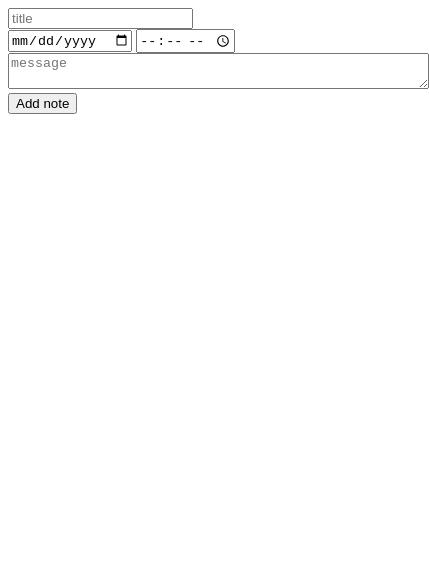
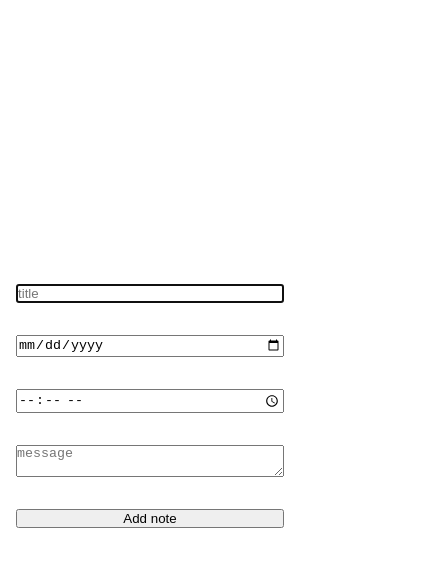
Before and after one commit to sriram2000na/electron-todo, an Electron app: page src/addEvent.html in a window 300 px wide. Shown: the whole page, 429 px wide, since content can reach past the window. Drawn offline with Linux system fonts and the light colour scheme.

Commit message:
design changes

```diff
--- a/src/addEvent.html
+++ b/src/addEvent.html
@@ -4,19 +4,22 @@
     <meta charset="UTF-8">
     <meta http-equiv="Content-Security-Policy" content="default-src 'self'; script-src 'self'">
     <meta http-equiv="X-Content-Security-Policy" content="default-src 'self'; script-src 'self'">
-    <title>Hello World!</title>
+    <title>Add a TODO</title>
+    <link rel="stylesheet" href="addtodo.css">
   </head>
   <body>
-    <div>
-      <div className="inputField">
-        <input type="text" name="title" id="title" placeholder="title"/>
+    <div class="insides">
+      <div class="inputField">
+        <input type="text" name="title" id="title" placeholder="title" autofocus/>
         <input type="date" name="date" id="date">
         <input type="time" id="time">
       </div>
+      <div class="inputField">
+      <textarea cols="30" row="10" id="message" placeholder="message"></textarea>
+      </div>
       <div>
-      <textarea cols="50" row="10" id="message" placeholder="message"></textarea>
+      <button id="btn" type="submit">Add note</button>
       </div>
-      <button id="btn" type="submit">Add note</button>
     </div>
   </body>
 
--- a/src/addEvent.js
+++ b/src/addEvent.js
@@ -3,7 +3,10 @@ const fs = require("fs");
 let win;
 
 const submit = document.querySelector("#btn");
-
+document.addEventListener("DOMContentLoaded", (e) => {
+  // document.querySelector(".insides").style.height = "100vh";
+  // document.querySelector(".insides").style.width = "100vw";
+});
 submit.addEventListener("click", () => {
   win = remote.getCurrentWindow();
 
--- /dev/null
+++ b/src/addtodo.css
@@ -0,0 +1,25 @@
+* {
+  box-sizing: border-box;
+  margin: 0;
+  padding: 0;
+}
+.insides {
+  padding: 0 1rem;
+  display: flex;
+  flex-direction: column;
+  justify-content: center;
+  width: 100%;
+  height: 100vh;
+}
+.insides * {
+  margin: 0;
+  display: block;
+}
+.d-block {
+  display: block;
+}
+.inputField *,
+#btn {
+  width: 100%;
+  margin-bottom: 2rem;
+}
```
Also changed, not shown: main.js (+4 -4 lines).
